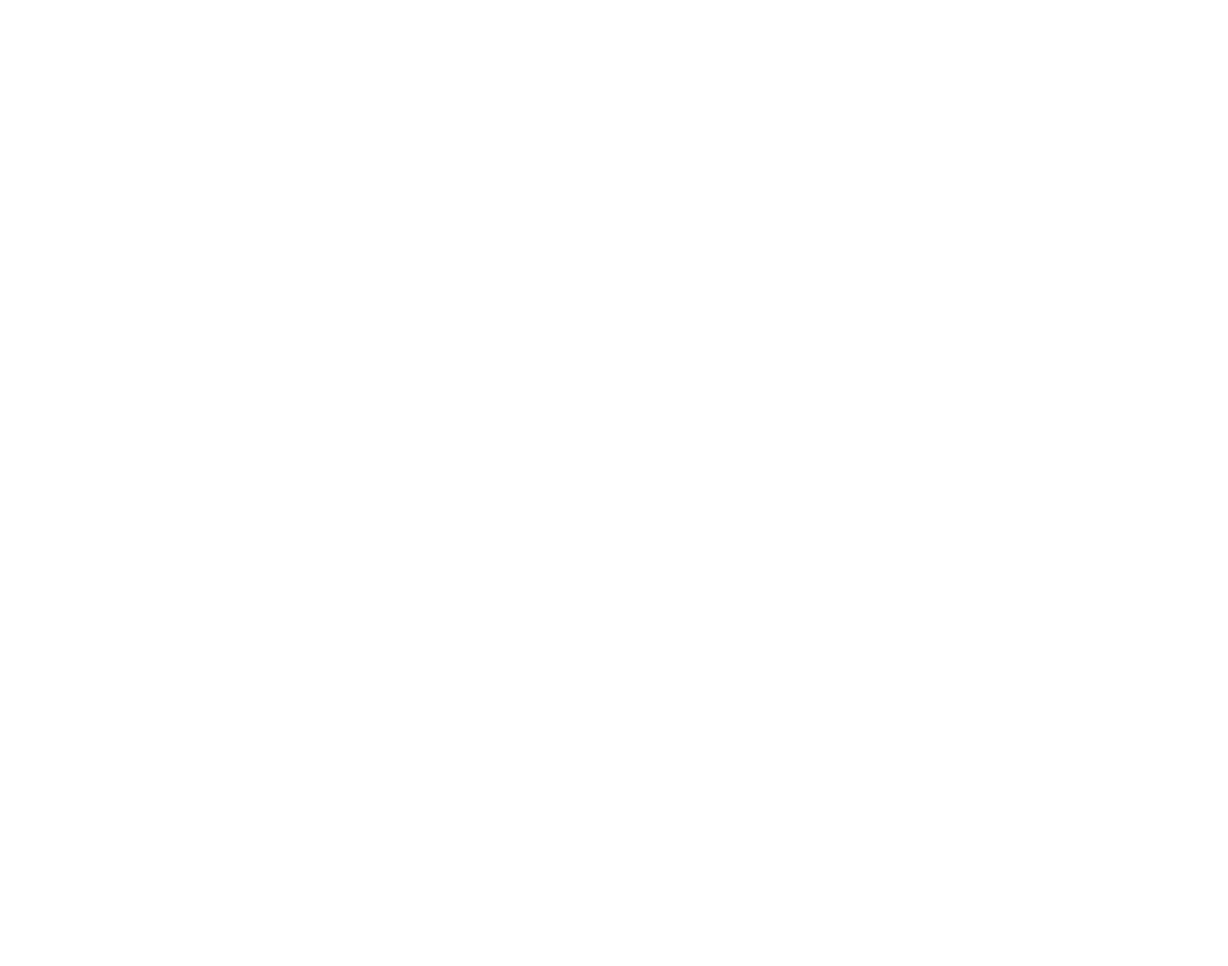
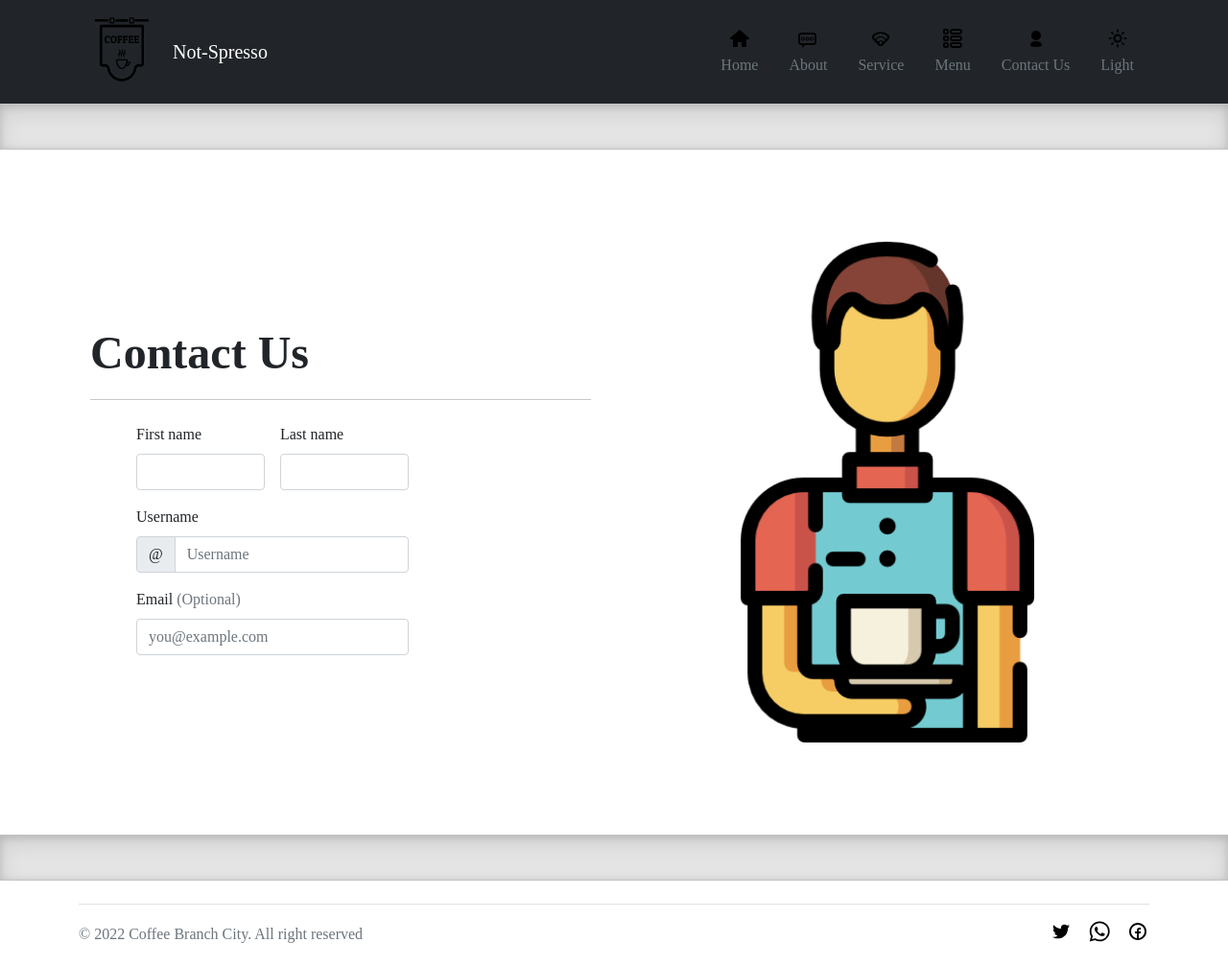
Before and after one commit to TomasKleinschuster/Coffee-Shop-Project, a plain HTML site: page pages/contactus.html in a window 1280 px wide. Shown: the whole page at 96% size. Before the commit the page ends 800 px from the top, so only its background shows below. Drawn offline with Linux system fonts and the light colour scheme; a web font is replaced by a local one.

Commit message:
New images + index modifications + 3 new pages started.

```diff
--- a/index.html
+++ b/index.html
@@ -7,10 +7,10 @@
     <title>Not-Spresso</title>
 
     <!-- BOOTSTRAP CSS -->
-    <link rel="stylesheet" href="bootstrap/css/bootstrap.min.css">
+    <link rel="stylesheet" href="../Coffee-Shop-Project/bootstrap/css/bootstrap.min.css">
 
     <!-- CSS -->
-    <link rel="stylesheet" href="css/style.css">
+    <link rel="stylesheet" href="../Coffee-Shop-Project/css/style.css">
 
 </head>
 <body>
@@ -99,7 +99,7 @@
 
                     <!-- MENU IMAGE (RIGHT) -->
                     <div class="col-10 col-sm-8 col-lg-6">
-                        <img src="assets/imgs/menu.png" class="d-block mx-lg-auto img-fluid" alt="Bootstrap Themes" width="700" height="500" loading="lazy">
+                        <img src="../Coffee-Shop-Project/assets/imgs/menu.png" class="d-block mx-lg-auto img-fluid" width="700" height="500" loading="lazy">
                     </div>
 
                     <!-- HOME TEXT (LEFT) -->
@@ -108,7 +108,6 @@
                         <p class="lead">Lorem ipsum dolor sit amet consectetur adipisicing elit. Laborum nobis quae omnis optio praesentium tenetur aspernatur cumque repudiandae autem sint labore voluptates, quasi accusamus esse eum, pariatur cupiditate ut fuga!</p>
                         <div class="d-grid gap-2 d-md-flex justify-content-md-start">
                             <button type="button" class="btn btn-primary btn-lg px-4 me-md-2">View Menu</button>
-                            <button type="button" class="btn btn-outline-secondary btn-lg px-4">Back</button>
                         </div>
                     </div>
                 </div>
@@ -134,10 +133,10 @@
         </div>
 
     <!-- JAVASCRIPT -->
-    <script src="js/script.js"></script>
+    <script src="../Coffee-Shop-Project/js/script.js"></script>
 
     <!-- BOOTSTRAP JS -->
-    <script src="bootstrap/js/bootstrap.min.js"></script>
+    <script src="../Coffee-Shop-Project/bootstrap/js/bootstrap.min.js"></script>
 
 </body>
 </html>
--- a/pages/contactus.html
+++ b/pages/contactus.html
@@ -0,0 +1,182 @@
+<!DOCTYPE html>
+<html lang="en">
+<head>
+    <meta charset="UTF-8">
+    <meta http-equiv="X-UA-Compatible" content="IE=edge">
+    <meta name="viewport" content="width=device-width, initial-scale=1, shrink-to-fit=no">
+    <title>Not-Spresso</title>
+
+    <!-- BOOTSTRAP CSS -->
+    <link rel="stylesheet" href="../bootstrap/css/bootstrap.min.css">
+
+    <!-- CSS -->
+    <link rel="stylesheet" href="../css/style.css">
+
+</head>
+<body>
+
+        <!-- SCROLL TOP BUTTON -->
+        <!-- INCOMPLETE -->
+        <!-- Idea: Build a SCROLLTOP button in the right bottom -->
+
+        <!-- HEADER BLOCK -->
+        <header>
+
+            <!-- BOX -->
+            <div class="px-3 py-2 bg-dark text-white">
+
+                <!-- GRID CONTAINER (NAV BAR) -->
+                <div class="container">
+
+                    <!-- NAV BAR -->
+                    <div class="d-flex flex-wrap align-items-center justify-content-center justify-content-lg-start">
+
+                        <!-- NAV BAR - BRAND NAME/TITLE (LEFT) -->
+                        <a class="d-flex align-items-center my-2 my-lg-0 me-lg-auto text-white text-decoration-none navbar-brand" href="#">
+                            <img class="bi me-2" width="90" height="82" src="../assets/imgs/1046678_barista_coffee_shop_sign_icon.svg" alt="" srcset="">
+                            Not-Spresso
+                        </a>
+
+                        <!-- NAV BAR - ELEMENTS (RIGHT)  -->
+                        <ul class="nav col-12 col-lg-auto my-2 justify-content-center my-md-0 text-small">
+                            <li>
+                                <a class="nav-link text-secondary" href="../index.html">
+                                    <img class="bi d-block mx-auto mb-1" width="24" height="24" src="../assets/imgs/216242_home_icon.svg" alt="" srcset="">
+                                    Home
+                                </a>
+                            </li>
+                            <li>
+                                <a class="nav-link text-secondary" href="../pages/about.html">
+                                    <img class="bi d-block mx-auto mb-1" width="24" height="24" src="../assets/imgs/216327_message_typing_icon.svg" alt="" srcset="">
+                                    About
+                                </a>
+                            </li>
+                            <li>
+                                <a class="nav-link text-secondary" href="../pages/service.html">
+                                    <img class="bi d-block mx-auto mb-1" width="24" height="24" src="../assets/imgs/216540_fi_wi_icon.svg" alt="" srcset="">
+                                    Service
+                                </a>
+                            </li>
+                            <li>
+                                <a class="nav-link text-secondary" href="../pages/menu.html">
+                                    <img class="bi d-block mx-auto mb-1" width="24" height="24" src="../assets/imgs/216421_list_th_icon.svg" alt="" srcset="">
+                                    Menu
+                                </a>
+                            </li>
+                            <li>
+                                <a class="nav-link text-secondary" href="#">
+                                    <img class="bi d-block mx-auto mb-1" width="24" height="24" src="../assets/imgs/216498_user_icon.svg" alt="" srcset="">
+                                    Contact Us
+                                </a>
+                            </li>
+                            <li>
+                                <!-- DARK/LIGHT MODE -->
+                                <!-- INCOMPLETE -->
+                                <!-- Idea: Build a DARK/LIGHT button -->
+                                <a class="nav-link text-secondary" href="#">
+                                    <img class="bi d-block mx-auto mb-1" width="24" height="24" src="../assets/imgs/216534_weather_sunny_icon.svg" alt="" srcset="">
+                                    Light
+                                </a>
+                            </li>
+                        </ul>
+
+                        <!-- DROPDOWN -->
+                        <!-- INCOMPLETE -->
+                        <!-- Idea: Build a dropdown menu on breakpoint 495px mediaquery -->
+                    </div>
+                </div>
+            </div>
+        </header>
+
+        <div class="b-example-divider"></div>
+
+        <!-- MAIN BLOCK -->
+        <main>
+
+            <!-- GRID CONTAINER (MAIN CONTACT US) -->
+            <div class="container col-xxl-8 px-4 py-5">
+                <div class="row flex-lg-row-reverse align-items-center g-5 py-5">
+
+                    <!-- MENU IMAGE (RIGHT) -->
+                    <div class="col-10 col-sm-8 col-lg-6">
+                        <img src="../assets/imgs/about.png" class="d-block mx-lg-auto img-fluid" width="700" height="500" loading="lazy">
+                    </div>
+
+                    <!-- HOME TEXT (LEFT) -->
+                    <div class="col-lg-6">
+                        <h1 class="display-5 fw-bold lh-1 mb-3">Contact Us</h1>
+
+                        <hr class="my-4">
+
+                        <div class="container">
+                            <div class="col-md-7 col-lg-8">
+                                <form class="needs-validation" novalidate>
+                                <div class="row g-3">
+                                    <div class="col-sm-6">
+                                        <label for="firstName" class="form-label">First name</label>
+                                        <input type="text" class="form-control" id="firstName" placeholder="" value="" required>
+                                        <div class="invalid-feedback">
+                                            Valid first name is required.
+                                        </div>
+                                    </div>
+
+                                    <div class="col-sm-6">
+                                        <label for="lastName" class="form-label">Last name</label>
+                                        <input type="text" class="form-control" id="lastName" placeholder="" value="" required>
+                                        <div class="invalid-feedback">
+                                            Valid last name is required.
+                                        </div>
+                                    </div>
+
+                                    <div class="col-12">
+                                        <label for="username" class="form-label">Username</label>
+                                        <div class="input-group has-validation">
+                                            <span class="input-group-text">@</span>
+                                            <input type="text" class="form-control" id="username" placeholder="Username" required>
+                                            <div class="invalid-feedback">
+                                                Your username is required.
+                                            </div>
+                                        </div>
+                                    </div>
+
+                                    <div class="col-12">
+                                        <label for="email" class="form-label">Email <span class="text-muted">(Optional)</span></label>
+                                        <input type="email" class="form-control" id="email" placeholder="you@example.com">
+                                        <div class="invalid-feedback">
+                                            Please enter a valid email address for shipping updates.
+                                        </div>
+                                    </div>
+                                </div>
+                            </div>
+                        </div>
+                    </div>
+                </div>
+            </div>
+        </main>
+
+        <div class="b-example-divider"></div>
+
+        <!-- FOOTER BLOCK (CONTAINER) -->
+        <div class="container">
+            <footer class="d-flex flex-wrap justify-content-between align-items-center py-3 my-4 border-top">
+                <div class="col-md-4 d-flex align-items-center">
+                    <span class="text-muted">&copy; 2022 Coffee Branch City. All right reserved</span>
+                </div>
+
+                <!-- FOOTER LINKS (RIGHT) -->
+                <ul class="nav col-md-4 justify-content-end list-unstyled d-flex">
+                    <li class="ms-3"><a class="text-muted" href="https://twitter.com/"><img class="bi" width="24" height="24" src="../assets/imgs/216402_twitter_social_icon.svg" alt=""></a></li>
+                    <li class="ms-3"><a class="text-muted" href="https://web.whatsapp.com/"><img class="bi" width="24" height="24" src="../assets/imgs/843786_whatsapp_icon.svg" alt=""></a></li>
+                    <li class="ms-3"><a class="text-muted" href="https://es-la.facebook.com/"><img class="bi" width="24" height="24" src="../assets/imgs/216077_social_facebook_circular_icon.svg" alt=""></a></li>
+                </ul>
+            </footer>
+        </div>
+
+    <!-- JAVASCRIPT -->
+    <script src="../js/script.js"></script>
+
+    <!-- BOOTSTRAP JS -->
+    <script src="../bootstrap/js/bootstrap.min.js"></script>
+
+</body>
+</html>
```
Also changed, not shown: pages/about.html (+125 -0 lines), pages/service.html (+125 -0 lines), assets/imgs/app-store.png (added), assets/imgs/delivery.png (added), assets/imgs/google-play.png (added), assets/imgs/shops.png (added), assets/imgs/wifi.png (added).
